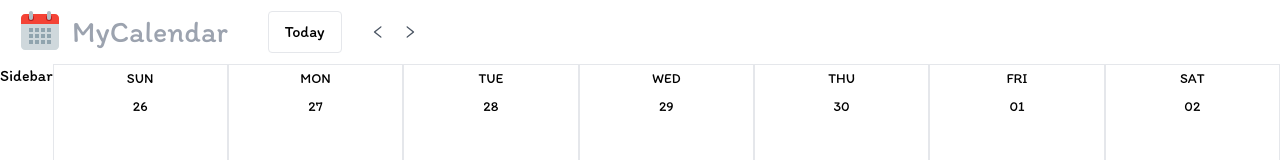
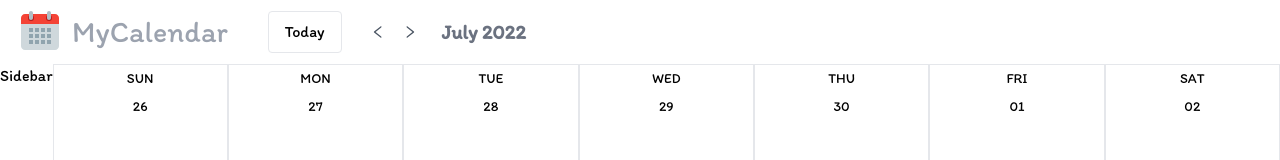
Before and after one commit to PrinceNarteh/google-calender-clone, a React (Create React App) app: page / in a window 1280 px wide. Shown: the top 160 px of the page. Built offline with nearby package versions, Linux system fonts and the light colour scheme.

Commit message:
finish styling header component

```diff
--- a/src/components/CalendarHeader.jsx
+++ b/src/components/CalendarHeader.jsx
@@ -2,10 +2,12 @@
 import { FcCalendar } from "react-icons/fc";
 import { AiOutlineLeft, AiOutlineRight } from "react-icons/ai";
 import { useAppContext } from "../context/appContext";
+import dayjs from "dayjs";
 
 const CalendarHeader = () => {
   const { monthIndex, setMonthIndex } = useAppContext();
 
+  const handleReset = () => setMonthIndex(dayjs().month());
   const handlePrevMonth = () => setMonthIndex(monthIndex - 1);
   const handleNextMonth = () => setMonthIndex(monthIndex + 1);
 
@@ -13,13 +15,18 @@
     <div className="px-4 py-2 flex items-center">
       <FcCalendar className="mr-2 w-12 h-12" />
       <h1 className="mr-10 text-3xl text-gray-400">MyCalendar</h1>
-      <button className="border rounded py-2 px-4 mr-5">Today</button>
+      <button onClick={handleReset} className="border rounded py-2 px-4 mr-5">
+        Today
+      </button>
       <button onClick={handlePrevMonth}>
         <AiOutlineLeft className="cursor-pointer text-gray-600 mx-2" />
       </button>
       <button onClick={handleNextMonth}>
         <AiOutlineRight className="cursor-pointer text-gray-600 mx-2" />
       </button>
+      <h2 className="ml-4 text-xl text-gray-500 font-bold">
+        {dayjs(new Date(dayjs().year(), monthIndex)).format("MMMM YYYY")}
+      </h2>
     </div>
   );
 };
```
